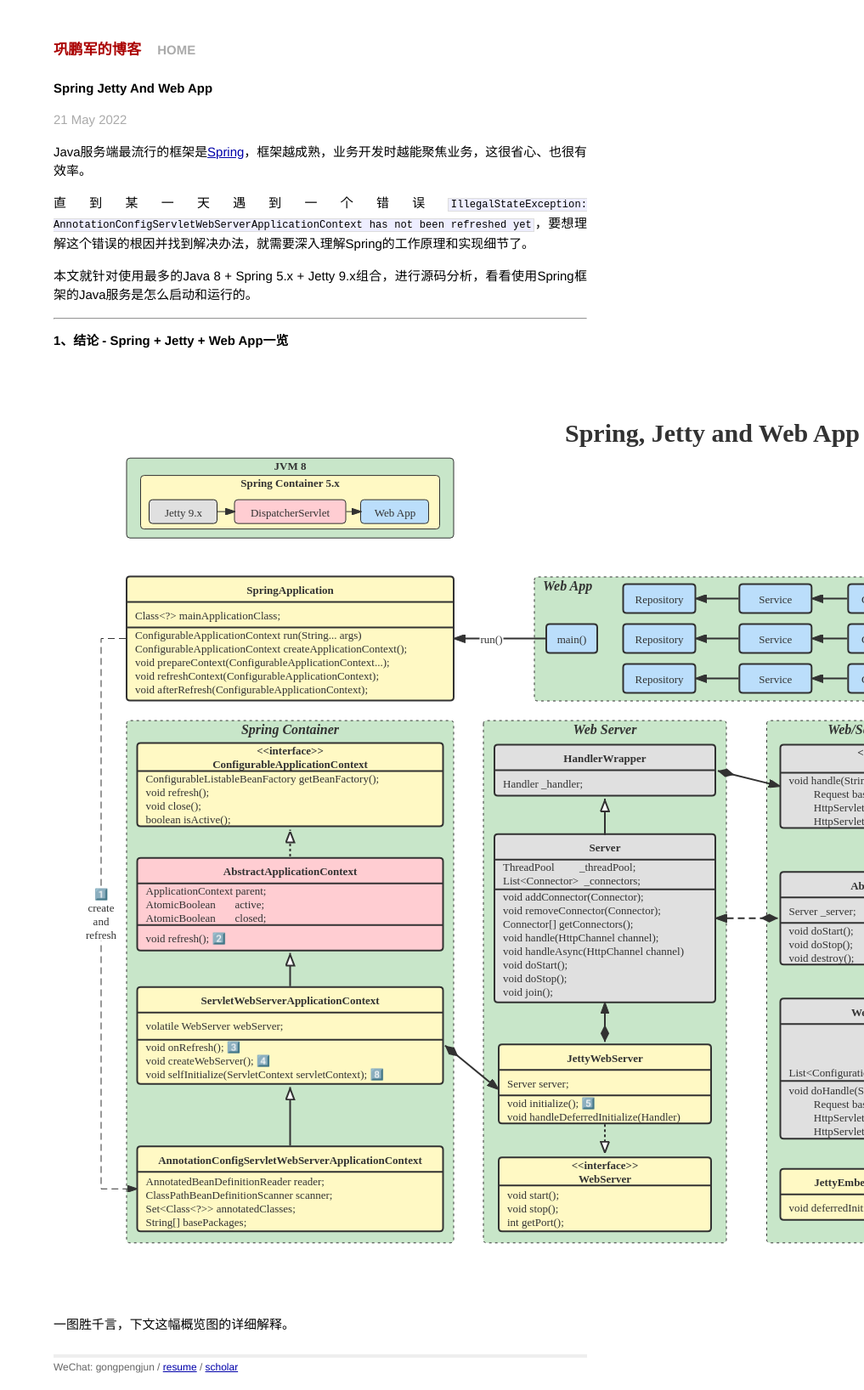
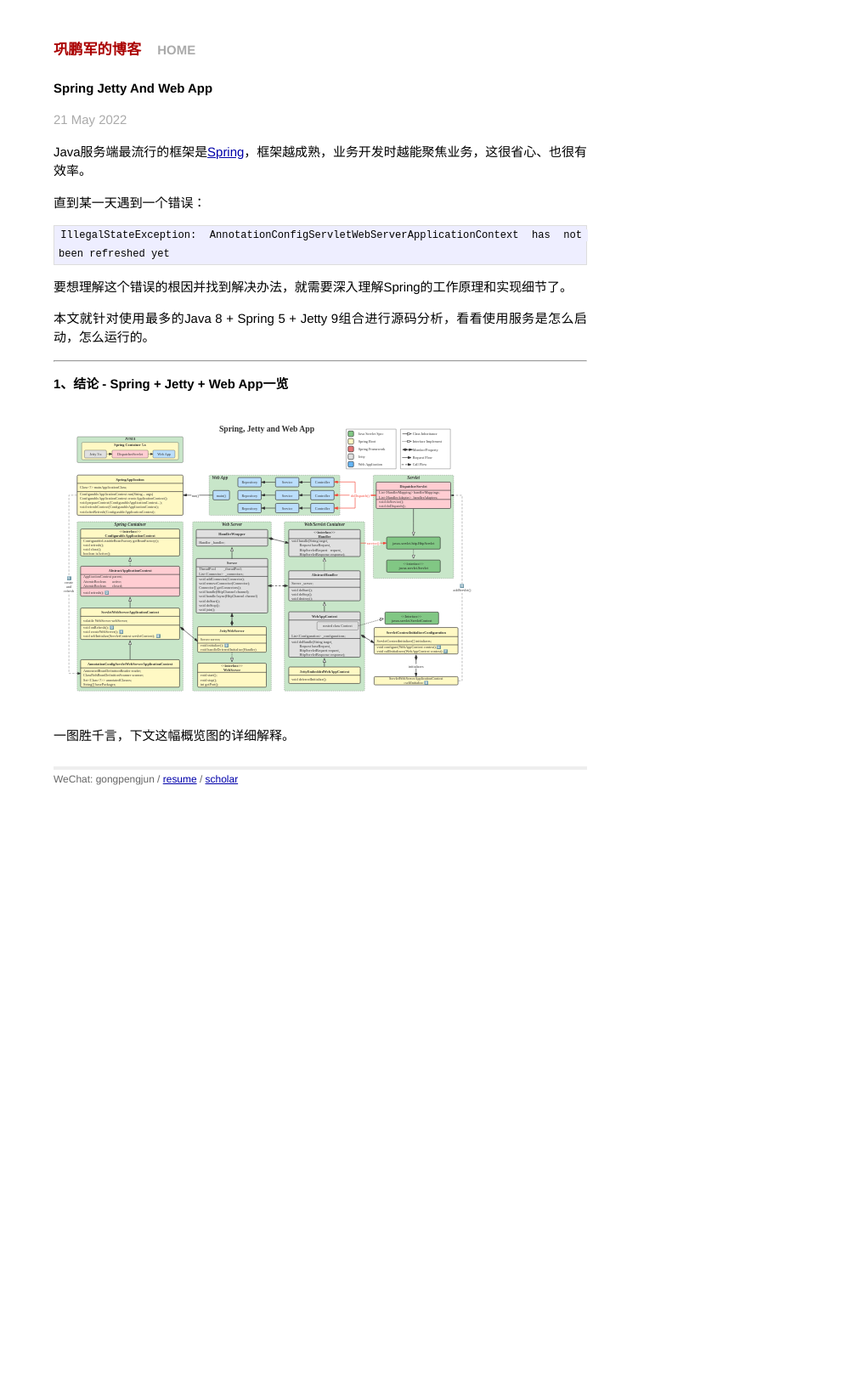
Before and after one commit to gongpengjun/gongpengjun.github.io, a Jekyll site: the page built from _posts/2022-05-21-spring-jetty-and-web-app.markdown, in a window 1280 px wide. Shown: the whole page at 85% size, without its empty margins (263-1280 px from the left). Built offline with Jekyll 4.4.1, drawn with Linux system fonts in a browser that asks for light colours; after the commit the page ends 943 px from its top, so only the background shows below that.

Commit message:
图片排版

````diff
--- a/_posts/2022-05-21-spring-jetty-and-web-app.markdown
+++ b/_posts/2022-05-21-spring-jetty-and-web-app.markdown
@@ -7,14 +7,18 @@ categories: Java Framework
 
 Java服务端最流行的框架是[Spring](https://spring.io/)，框架越成熟，业务开发时越能聚焦业务，这很省心、也很有效率。
 
-直到某一天遇到一个错误`IllegalStateException: AnnotationConfigServletWebServerApplicationContext has not been refreshed yet`，要想理解这个错误的根因并找到解决办法，就需要深入理解Spring的工作原理和实现细节了。
+直到某一天遇到一个错误：
+```
+IllegalStateException: AnnotationConfigServletWebServerApplicationContext has not been refreshed yet
+```
+要想理解这个错误的根因并找到解决办法，就需要深入理解Spring的工作原理和实现细节了。
 
-本文就针对使用最多的Java 8 + Spring 5.x + Jetty 9.x组合，进行源码分析，看看使用Spring框架的Java服务是怎么启动和运行的。
+本文就针对使用最多的Java 8 + Spring 5 + Jetty 9组合进行源码分析，看看使用服务是怎么启动，怎么运行的。
 
 - - -
 
 ## 1、结论 - Spring + Jetty + Web App一览
 
-![Spring Jetty And Web App](/imgs/spring_jetty_web_app.svg)
+<img src="https://gongpengjun.com/imgs/spring_jetty_web_app.svg" width="80%" alt="Spring Jetty And Web App">
 
 一图胜千言，下文这幅概览图的详细解释。
````
